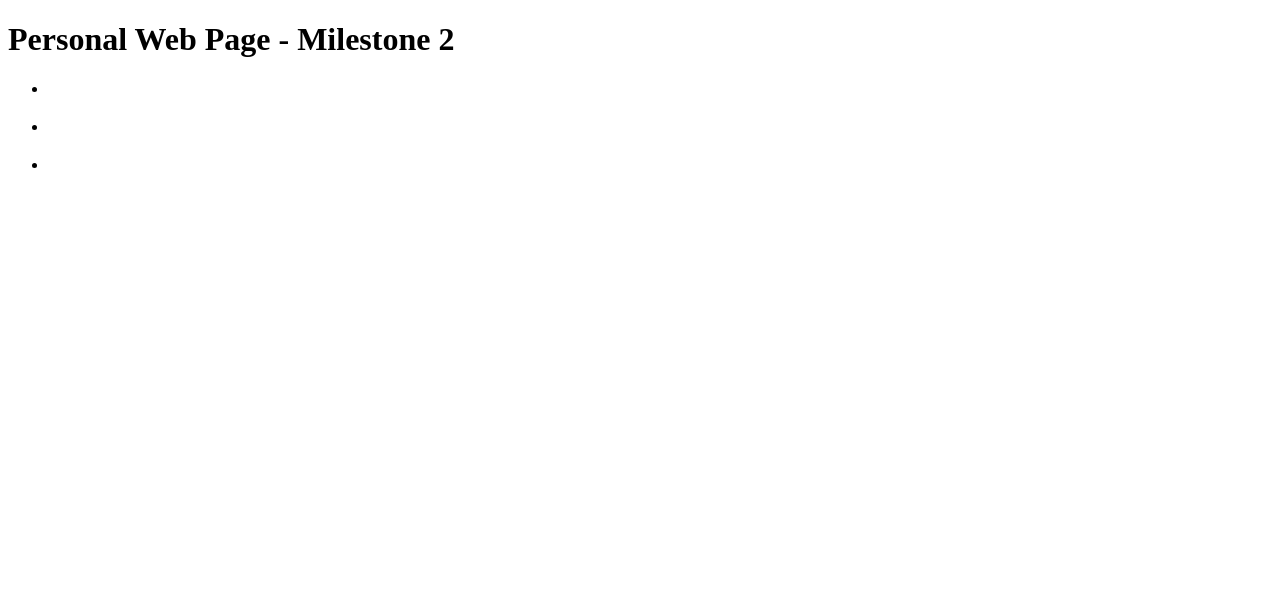
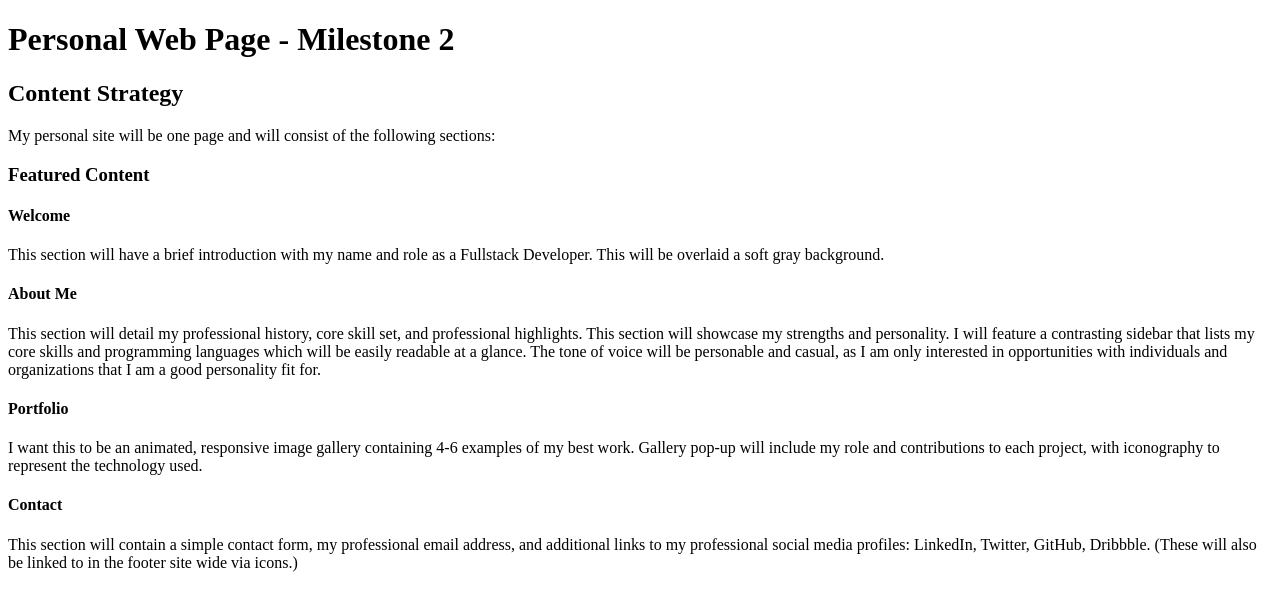
Before and after one commit to LisaLeeNM/lisa-pwp, a PHP site: page /milestone-2.php in a window 1280 px wide. Shown: the top 611 px of the page. Run offline with PHP 8.4, Linux system fonts and the light colour scheme.

Commit message:
add sections for content strategy

```diff
--- a/public_html/documentation/milestone-2.php
+++ b/public_html/documentation/milestone-2.php
@@ -7,29 +7,21 @@
 <body>
 <h1><strong>Personal Web Page - Milestone 2</strong></h1>
 <div>
-	<h2></h2>
-	<ul>
-		<li></li>
-	</ul>
-</div>
+	<h2>Content Strategy</h2>
+	<p>My personal site will be one page and will consist of the following sections:</p>
+		<h3>Featured Content</h3>
 
-<div>
-	<h2></h2>
-	<ul>
-		<li></li>
-	</ul>
-</div>
+			<h4>Welcome</h4>
+			<p>This section will have a brief introduction with my name and role as a Fullstack Developer. This will be overlaid a soft gray background.</p>
 
-<div>
-	<h2></h2>
-	<ul>
-		<li></li>
-	</ul>
-</div>
+			<h4>About Me</h4>
+			<p>This section will detail my professional history, core skill set, and professional highlights. This section will showcase my strengths and personality. I will feature a contrasting sidebar that lists my core skills and programming languages which will be easily readable at a glance. The tone of voice will be personable and casual, as I am only interested in opportunities with individuals and organizations that I am a good personality fit for.</p>
 
-<div>
-	<h2></h2>
-</div>
+			<h4>Portfolio</h4>
+			<p>I want this to be an animated, responsive image gallery containing 4-6 examples of my best work. Gallery pop-up will include my role and contributions to each project, with iconography to represent the technology used.</p>
+
+			<h4>Contact</h4>
+			<p>This section will contain a simple contact form, my professional email address, and additional links to my professional social media profiles: LinkedIn, Twitter, GitHub, Dribbble. (These will also be linked to in the footer site wide via icons.)</p>
 
 </body>
 </html>
```
